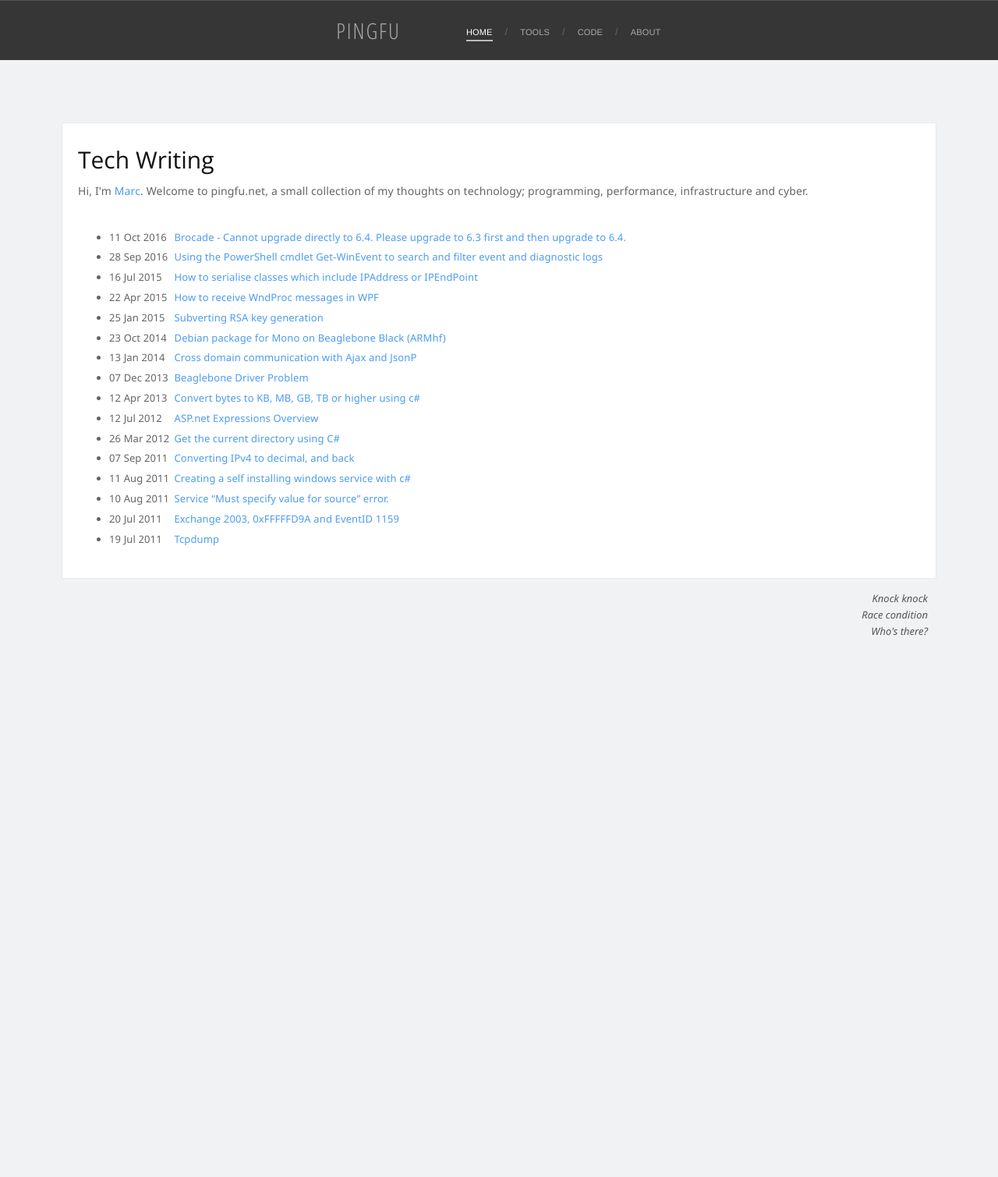
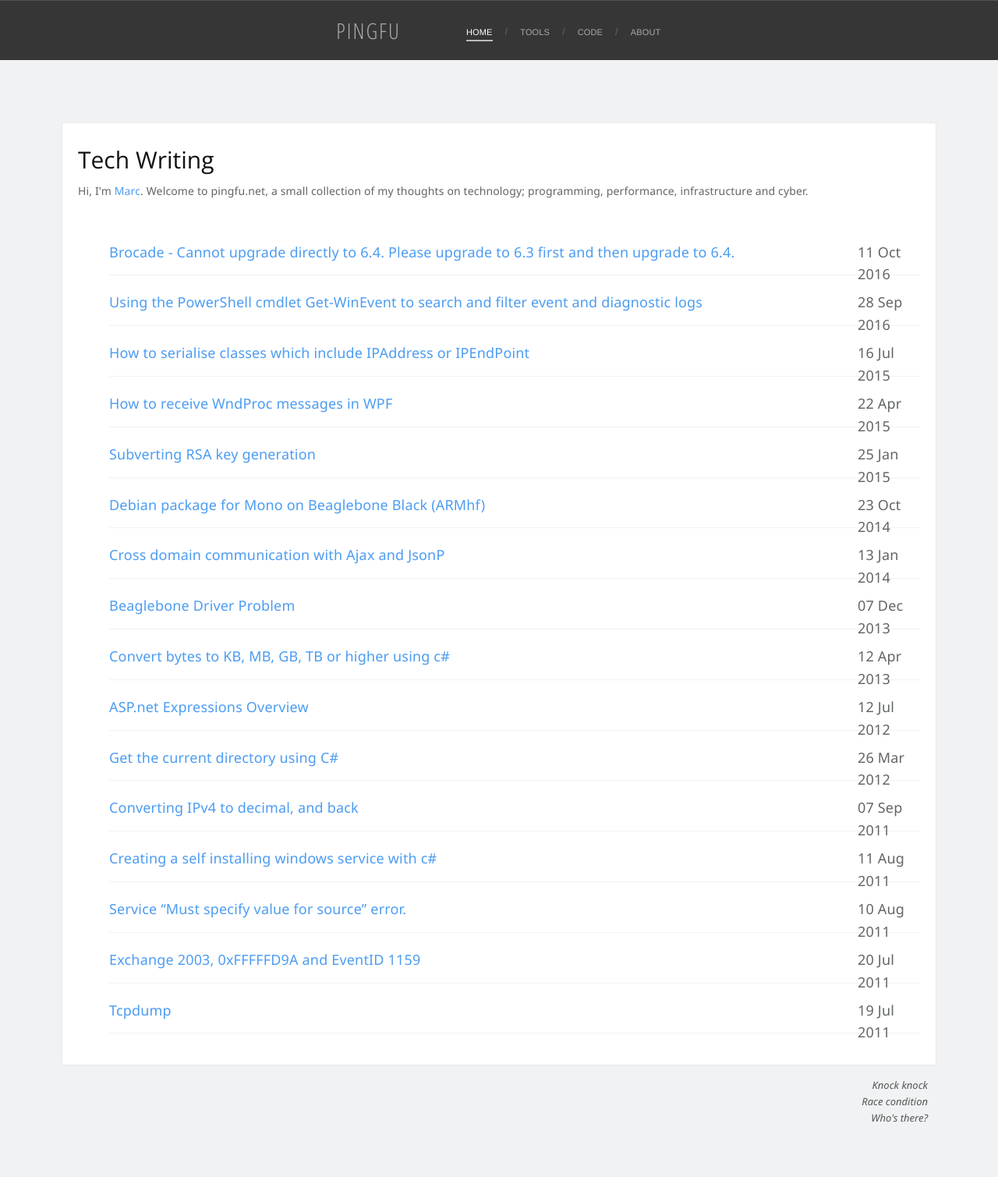
Before and after one commit to pingfu/pingfu.github.io, a Jekyll site: the page built from index.html, in a window 1280 px wide. Shown: the whole page at 78% size. Built offline with Jekyll 4.4.1, drawn with Linux system fonts in a browser that asks for light colours; nearby versions of some CDN libraries; before the commit the page ends 900 px from its top, so only the background shows below that.

Commit message:
minor style changes

```diff
--- a/css/main.css
+++ b/css/main.css
@@ -516,11 +516,10 @@
     color: #fff;
   }
 
-  .posts ul {
     list-style: none;
   }
 
-  .posts li {
+  #posts li {
     color: #626566;
     font-size: 13px;
     line-height: 1.6;
@@ -532,7 +531,7 @@
     font-size: 18px;
   }
 
-  .postDate {
+  #posts .postDate {
 	  float: right;
   }
 }
--- a/index.html
+++ b/index.html
@@ -13,7 +13,7 @@
 	<p>Hi, I'm <a href="/about">Marc</a>. Welcome to pingfu.net, a small collection of my thoughts on technology; programming, performance, infrastructure and cyber.</p>
 	<br />
 
-	<ul class="posts">
+	<ul id="posts">
 	{% for post in site.posts %}
 		<li>
 			<span class="postDate">{{ post.date | date_to_string }}</span>
```
